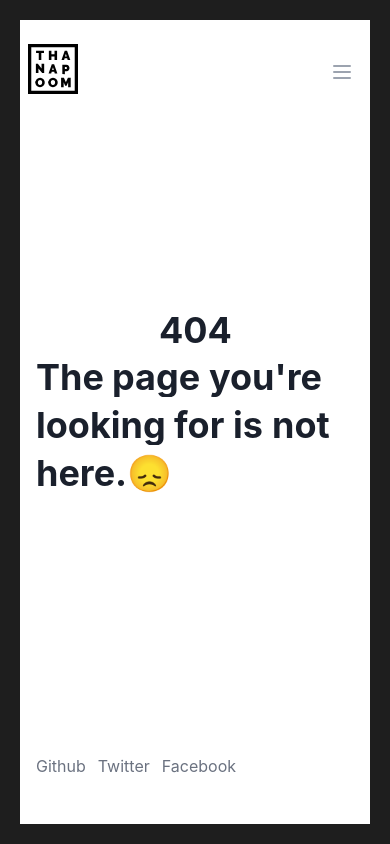
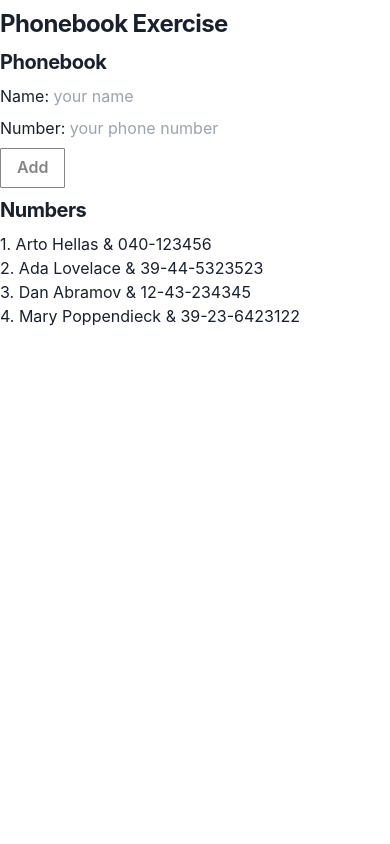
Before and after one commit to thanapoom21/portfolio-nextjs, a Next.js app: page /fullstackopen-tutorial/Phonebook in a window 390 px wide. Before the commit this address had no page. Built offline with nearby package versions, Linux system fonts and the light colour scheme.

Commit message:
add phonebook exercise and refactor some of the components

```diff
--- /dev/null
+++ b/pages/fullstackopen-tutorial/Phonebook.js
@@ -0,0 +1,65 @@
+import { useState } from "react"
+import { Button } from '@chakra-ui/react'
+
+const Phonebook = () => {
+  const [persons, setPersons] = useState([
+    { name: 'Arto Hellas', number: '040-123456', id: 1 },
+    { name: 'Ada Lovelace', number: '39-44-5323523', id: 2 },
+    { name: 'Dan Abramov', number: '12-43-234345', id: 3 },
+    { name: 'Mary Poppendieck', number: '39-23-6423122', id: 4 }
+  ])
+
+  const [newName, setNewName] = useState('')
+  const [newNumber, setNewNumber] = useState('')
+
+  const handleSubmit = (event) => {
+    event.preventDefault()
+    alert(`${newName} and ${newNumber} are already added to phonebook`)
+    const personObject = {
+      name: newName,
+      number: newNumber,
+      id: persons.length + 1
+    }
+
+    setPersons(persons.concat(personObject))
+    setNewName('')
+    setNewNumber('')
+  }
+
+  const handleChangeName = (event) => {
+    setNewName(event.target.value)
+  }
+
+  const handleChangeNumber = (event) => {
+    setNewNumber(event.target.value)
+  }
+
+  return (
+    <div>
+      <p className='text-2xl md:text-4xl font-bold tracking-tight my-2'>Phonebook Exercise</p>
+      <p className='text-xl md:text-2xl font-bold tracking-tight my-2'>Phonebook</p>
+      <form onSubmit={handleSubmit}>
+        <div className="my-2">
+          Name: <input value={newName} onChange={handleChangeName} placeholder='your name' />
+        </div>
+
+        <div className="my-2">
+          Number: <input value={newNumber} onChange={handleChangeNumber} placeholder='your phone number' />
+        </div>
+        <Button
+          mr={2}
+          colorScheme='blackAlpha'
+          variant='outline'
+          borderRadius='1px'
+          type="submit"
+        >
+          Add
+        </Button>
+      </form>
+      <p className='text-xl md:text-2xl font-bold tracking-tight my-2'>Numbers</p>
+      {persons.map(p => <p key={p.number}>{`${p.id}. ${p.name} & ${p.number}`}</p>)}
+    </div>
+  )
+}
+
+export default Phonebook
--- a/pages/works.js
+++ b/pages/works.js
@@ -11,6 +11,7 @@ import Link from 'next/link'
 import { SITE_TITLE } from '../lib/constants'
 import Anecdotes from './fullstackopen-tutorial/Anecdotes'
 import CourseInfo from './fullstackopen-tutorial/CourseInfo'
+import Phonebook from './fullstackopen-tutorial/Phonebook'
 
 const imageSources = {
   drstile: [
@@ -294,6 +295,9 @@ export default function Works() {
                 <div id='scrimba-tutorial' className='mb-5'>
                   <CourseInfo />
                 </div>
+                <div id='scrimba-tutorial' className='mb-5'>
+                  <Phonebook />
+                </div>
               </section>
             </Box>
           </Box>
```
